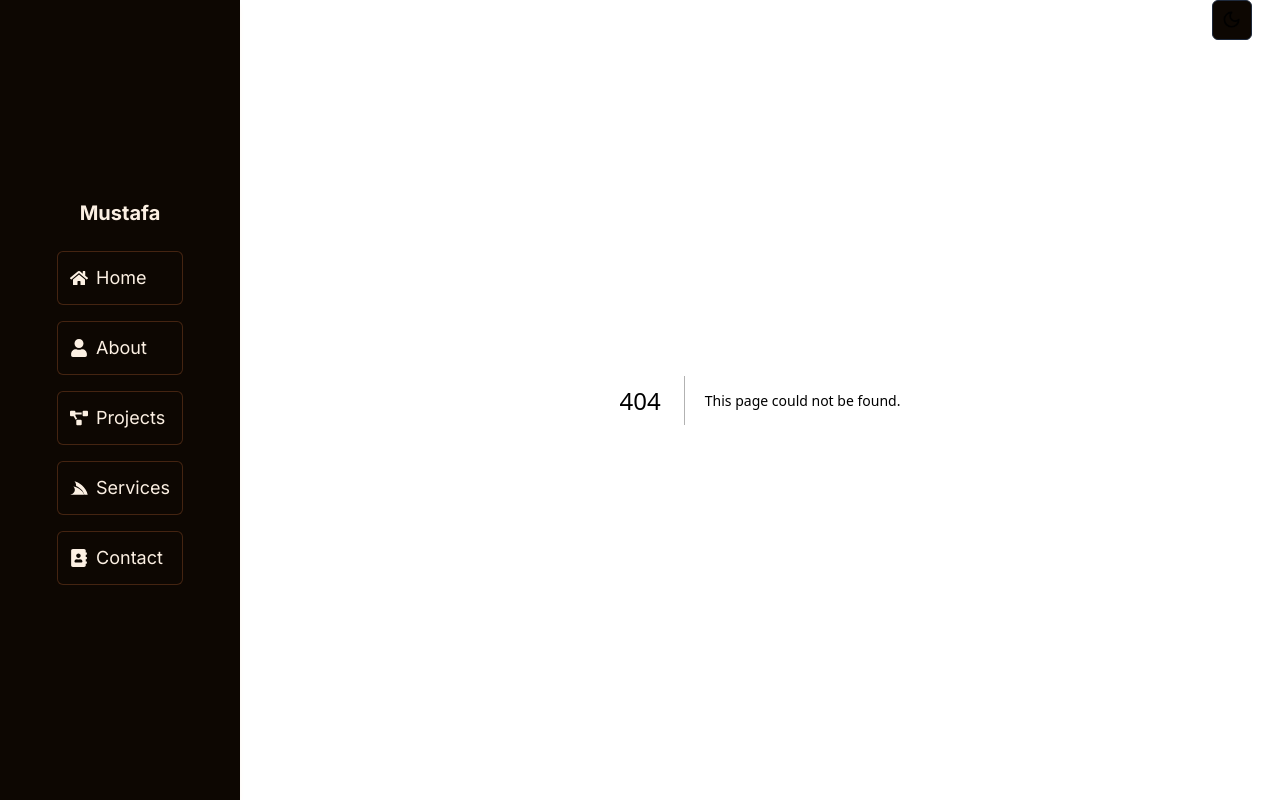
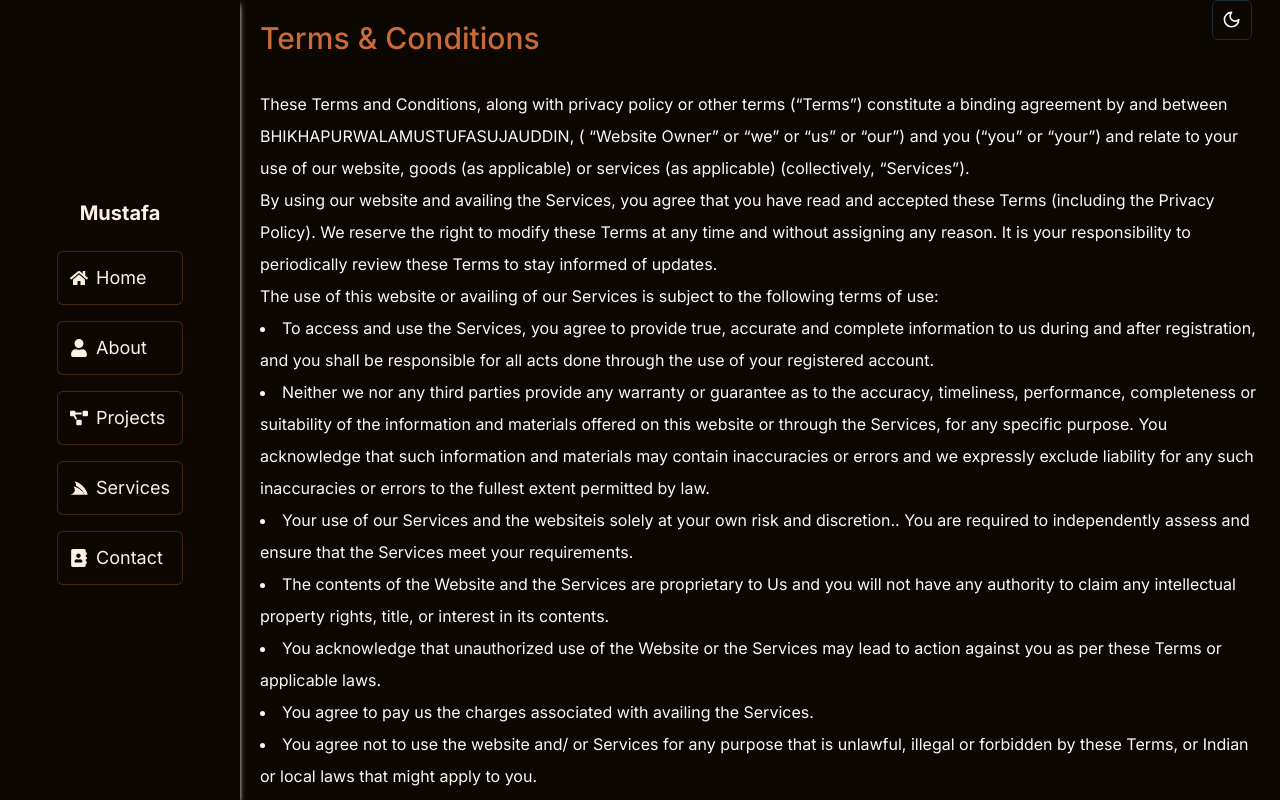
Before and after one commit to B-Mustafa/nextjs-portfolio, a Next.js app: page /tos in a window 1280 px wide. Before the commit this address had no page. Built offline with nearby package versions, Linux system fonts and the light colour scheme.

Commit message:
added terms and conditions

```diff
--- /dev/null
+++ b/app/tos/page.tsx
@@ -0,0 +1,116 @@
+import React from "react";
+
+export default function TOS() {
+  return (
+    <div className="max-w-full p-5  leading-8  scroll-mt-28 flex flex-col bg-light-background dark:bg-dark-background h-screen overflow-auto">
+      <div>
+        <h1 className="text-3xl font-medium capitalize mb-8 text-left text-light-accent dark:text-dark-accent">
+        Terms & Conditions
+        </h1>
+      </div>
+      <div>
+        <p>
+          These Terms and Conditions, along with privacy policy or other terms
+          (“Terms”) constitute a binding agreement by and between
+          BHIKHAPURWALAMUSTUFASUJAUDDIN, ( “Website Owner” or “we” or “us” or
+          “our”) and you (“you” or “your”) and relate to your use of our
+          website, goods (as applicable) or services (as applicable)
+          (collectively, “Services”).
+        </p>
+        <p>
+          By using our website and availing the Services, you agree that you
+          have read and accepted these Terms (including the Privacy Policy). We
+          reserve the right to modify these Terms at any time and without
+          assigning any reason. It is your responsibility to periodically review
+          these Terms to stay informed of updates.
+        </p>
+        <p>
+          The use of this website or availing of our Services is subject to the
+          following terms of use:
+        </p>
+        <div>
+          <li>
+            To access and use the Services, you agree to provide true, accurate
+            and complete information to us during and after registration, and
+            you shall be responsible for all acts done through the use of your
+            registered account.
+          </li>
+          <li>
+            Neither we nor any third parties provide any warranty or guarantee
+            as to the accuracy, timeliness, performance, completeness or
+            suitability of the information and materials offered on this website
+            or through the Services, for any specific purpose. You acknowledge
+            that such information and materials may contain inaccuracies or
+            errors and we expressly exclude liability for any such inaccuracies
+            or errors to the fullest extent permitted by law.
+          </li>
+          <li>
+            Your use of our Services and the websiteis solely at your own risk
+            and discretion.. You are required to independently assess and ensure
+            that the Services meet your requirements.
+          </li>
+          <li>
+            The contents of the Website and the Services are proprietary to Us
+            and you will not have any authority to claim any intellectual
+            property rights, title, or interest in its contents.
+          </li>
+          <li>
+            You acknowledge that unauthorized use of the Website or the Services
+            may lead to action against you as per these Terms or applicable
+            laws.
+          </li>
+          <li>
+            You agree to pay us the charges associated with availing the
+            Services.
+          </li>
+          <li>
+            You agree not to use the website and/ or Services for any purpose
+            that is unlawful, illegal or forbidden by these Terms, or Indian or
+            local laws that might apply to you.
+          </li>
+          <li>
+            You agree and acknowledge that website and the Services may contain
+            links to other third party websites. On accessing these links, you
+            will be governed by the terms of use, privacy policy and such other
+            policies of such third party websites.
+          </li>
+          <li>
+            You agree and acknowledge that website and the Services may contain
+            links to other third party websites. On accessing these links, you
+            will be governed by the terms of use, privacy policy and such other
+            policies of such third party websites.
+          </li>
+          <li>
+            You shall be entitled to claim a refund of the payment made by you
+            in case we are not able to provide the Service. The timelines for
+            such return and refund will be according to the specific Service you
+            have availed or within the time period provided in our policies (as
+            applicable). In case you do not raise a refund claim within the
+            stipulated time, than this would make you ineligible for a refund.
+          </li>
+          <li>
+            Notwithstanding anything contained in these Terms, the parties shall
+            not be liable for any failure to perform an obligation under these
+            Terms if performance is prevented or delayed by a force majeure
+            event.
+          </li>
+          <li>
+            These Terms and any dispute or claim relating to it, or its
+            enforceability, shall be governed by and construed in accordance
+            with the laws of India.
+          </li>
+          <li>
+            All disputes arising out of or in connection with these Terms shall
+            be subject to the exclusive jurisdiction of the courts in Godhra,
+            Gujarat
+          </li>
+          <li>
+            All concerns or communications relating to these Terms must be
+            communicated to us using the contact information provided on this
+            website
+          </li>
+        </div>
+      </div>
+    </div>
+  );
+}
```
